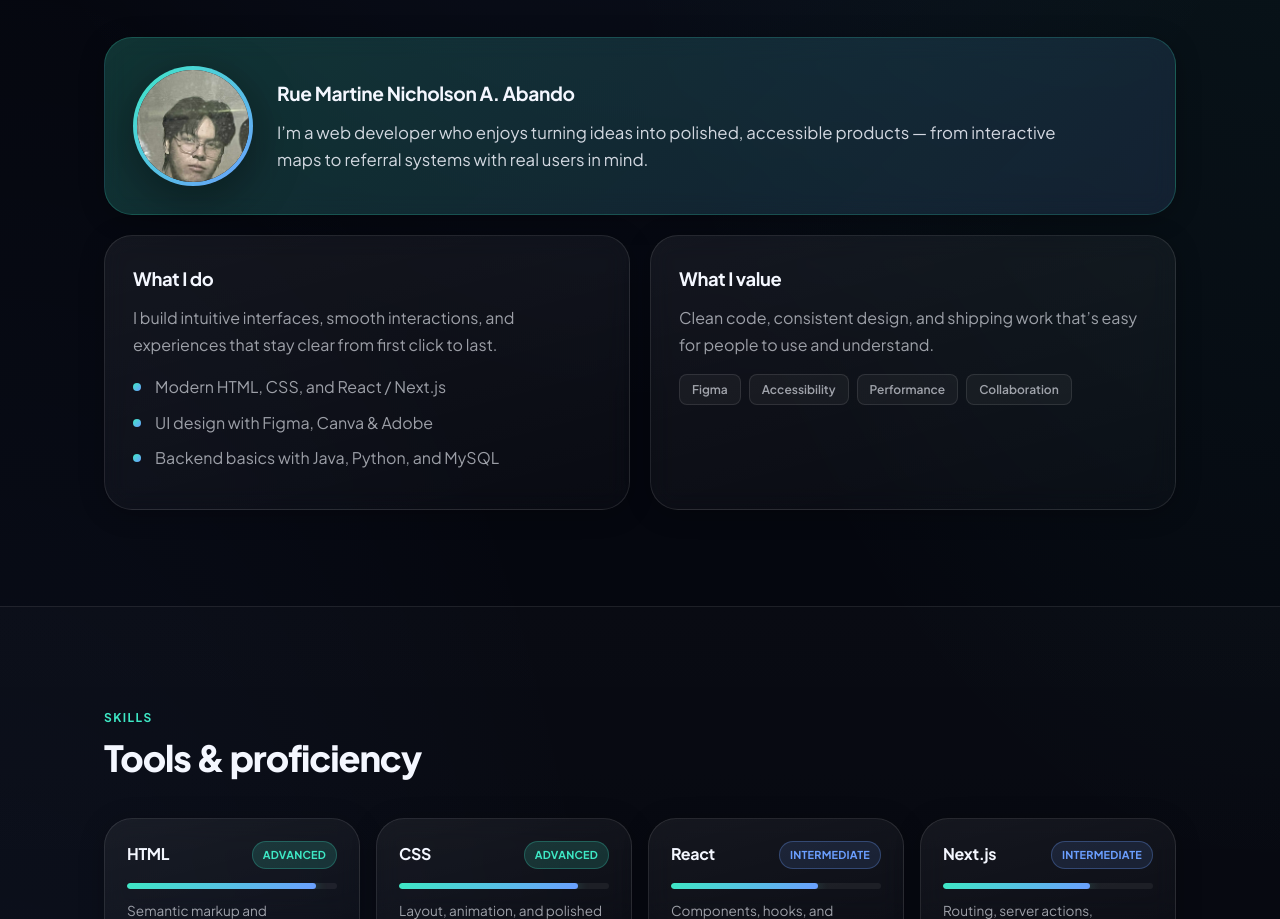
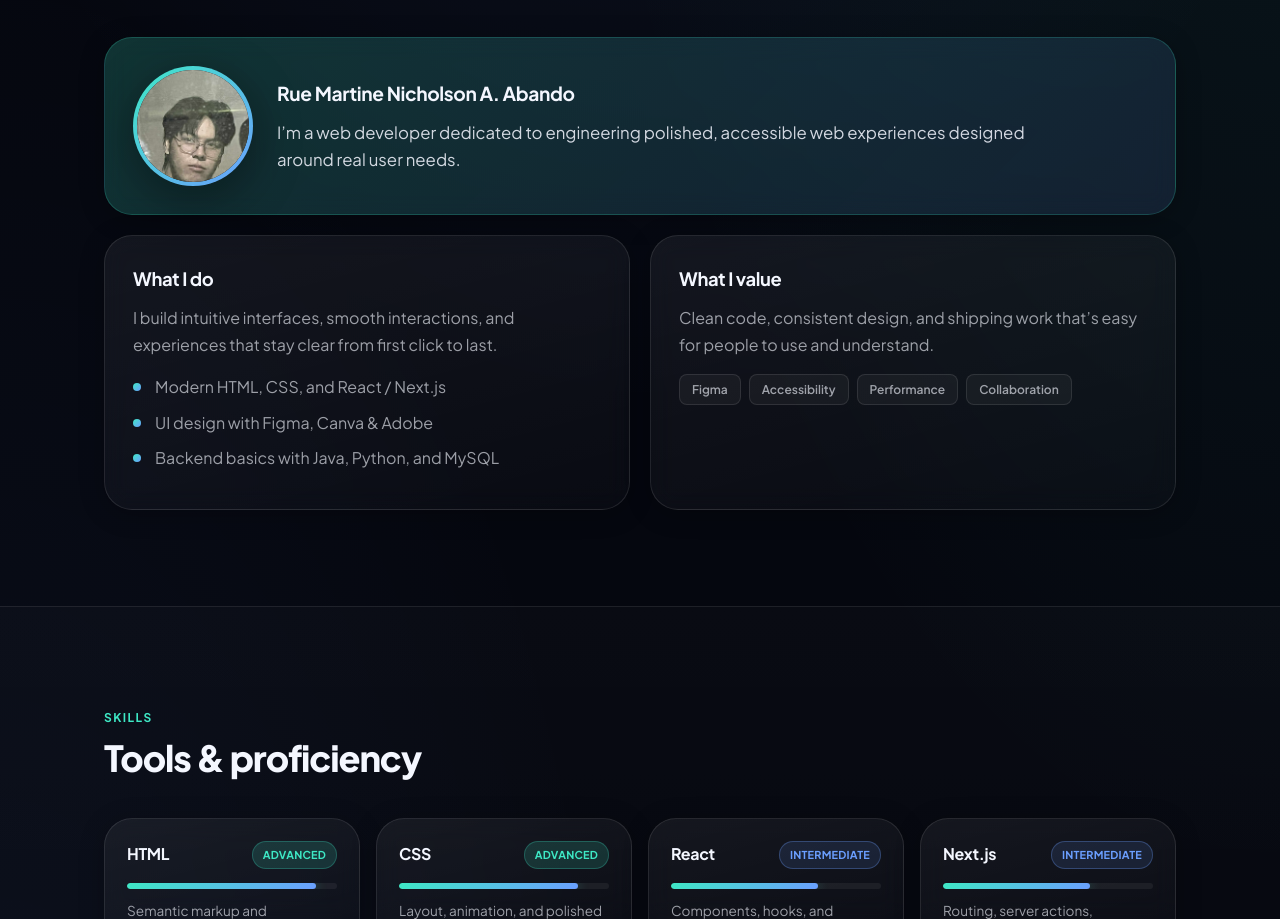
Before and after one commit to Nichoruson/MyWebsitePortfolio, a plain HTML site: page index.html in a window 1280 px wide. Shown: the part 993-1912 px from the top of the page. Drawn offline with Linux system fonts and the light colour scheme.

Commit message:
Updated project files

```diff
--- a/index.html
+++ b/index.html
@@ -153,9 +153,9 @@
               <div class="about-profile-copy">
                 <h3>Rue Martine Nicholson A. Abando</h3>
                 <p>
-                  I’m a web developer who enjoys turning ideas into polished,
-                  accessible products — from interactive maps to referral
-                  systems with real users in mind.
+                  I’m a web developer dedicated to
+                  engineering polished, accessible web experiences
+                  designed around real user needs.
                 </p>
               </div>
             </div>
```
